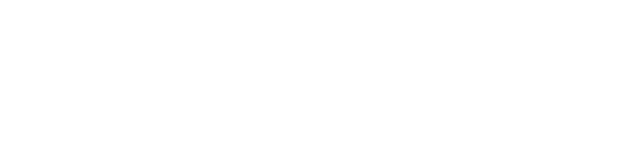
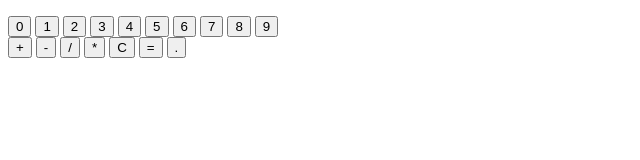
Before and after one commit to Dores12/calculator, a plain HTML site: page index.html in a window 1280 px wide. Shown: the whole page, without its empty margins (0-640 px from the left). Drawn offline with Linux system fonts and the light colour scheme.

Commit message:
add basic html structure

```diff
--- a/index.html
+++ b/index.html
@@ -6,6 +6,37 @@
     <title>Calculator</title>
 </head>
 <body>
+    <div class="app">
+        <div class="display">
+            <p class="input"></p>
+            <p class="result"></p>
+        </div>
 
+        <div class="buttons">
+            <div class="numbers">
+                <button id="0">0</button>
+                <button id="1">1</button>
+                <button id="2">2</button>
+                <button id="3">3</button>
+                <button id="4">4</button>
+                <button id="5">5</button>
+                <button id="6">6</button>
+                <button id="7">7</button>
+                <button id="8">8</button>
+                <button id="9">9</button>
+            </div>
+
+            <div class="operators">
+                <button id="plus">+</button>
+                <button id="minus">-</button>
+                <button id="division">/</button>
+                <button id="multiplier">*</button>
+                <button id="reset">C</button>
+                <button id="equal">=</button>
+                <button id="decimal">.</button>
+            </div>
+
+        </div>
+    </div>
 </body>
 </html>
```
